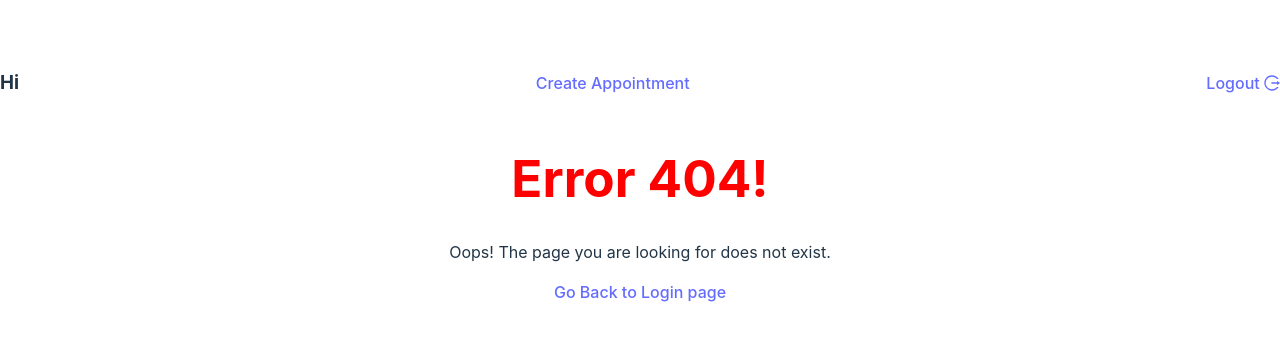
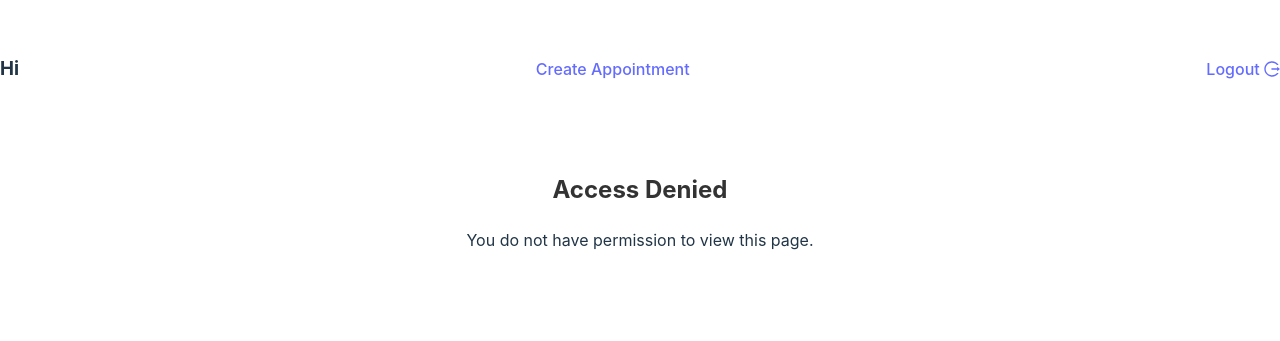
Before and after one commit to Moamen-Yazouri/clinic-appointment-system, a React (Vite) app: page /unauthorized in a window 1280 px wide. Before the commit this address had no page. Shown: the part 223-564 px from the top of the page. Built offline with nearby package versions, Linux system fonts and the light colour scheme; sample sign-in values are in the browser's storage.

Commit message:
Add guarded routes

```diff
--- a/src/App.tsx
+++ b/src/App.tsx
@@ -10,6 +10,8 @@ import { useContext, useEffect, useState } from "react";
 import { AuthContext } from "./Providers/AuthContext";
 import Error404 from "./Screens/Error404/Error404";
 import dayjs from "dayjs";
+import Unauthorized from "./Screens/unauthorized/Unauthorized";
+import ProtectedRoute from "./routes/ProtectedRoute";
 
 function App() {
   const [appointments, setAppointments] = useState<IAppointment[]>([]);
@@ -35,7 +37,11 @@ function App() {
       {user && <Header />}
       <Routes>
         <Route path="/" element={<Login />} />
+        <Route element={<ProtectedRoute allowedRoles="PATIENT" />}>
           <Route path="/create" element={<CreateAppointment />} />
+        </Route>
+
+        <Route element={<ProtectedRoute allowedRoles="DOCTOR" />}>
           <Route
             path="/manage"
             element={
@@ -49,6 +55,8 @@ function App() {
             path="/dashboard"
             element={<Dashboard appointments={appointments} />}
           />
+        </Route>
+        <Route path="/unauthorized" element={<Unauthorized />}></Route>
         <Route path="/*" element={<Error404 />}></Route>
       </Routes>
     </>
--- /dev/null
+++ b/src/Screens/unauthorized/Unauthorized.tsx
@@ -0,0 +1,10 @@
+const Unauthorized = () => {
+  return (
+    <div style={{ textAlign: "center", padding: "50px" }}>
+      <h2>Access Denied</h2>
+      <p>You do not have permission to view this page.</p>
+    </div>
+  );
+};
+
+export default Unauthorized;
--- /dev/null
+++ b/src/routes/ProtectedRoute.tsx
@@ -0,0 +1,17 @@
+import { useContext } from "react";
+import { AuthContext } from "../Providers/AuthContext";
+import { Navigate, Outlet } from "react-router-dom";
+
+const ProtectedRoute = ({ allowedRoles }: { allowedRoles: string }) => {
+  const { user } = useContext(AuthContext);
+  if (!user) {
+    return <Navigate to="/" replace />;
+  }
+  if (!allowedRoles.includes(user.role.toUpperCase())) {
+    return <Navigate to="/unauthorized" replace />;
+  }
+
+  return <Outlet />;
+};
+
+export default ProtectedRoute;
```
Lines whose indentation alone changed are shown as unchanged.
